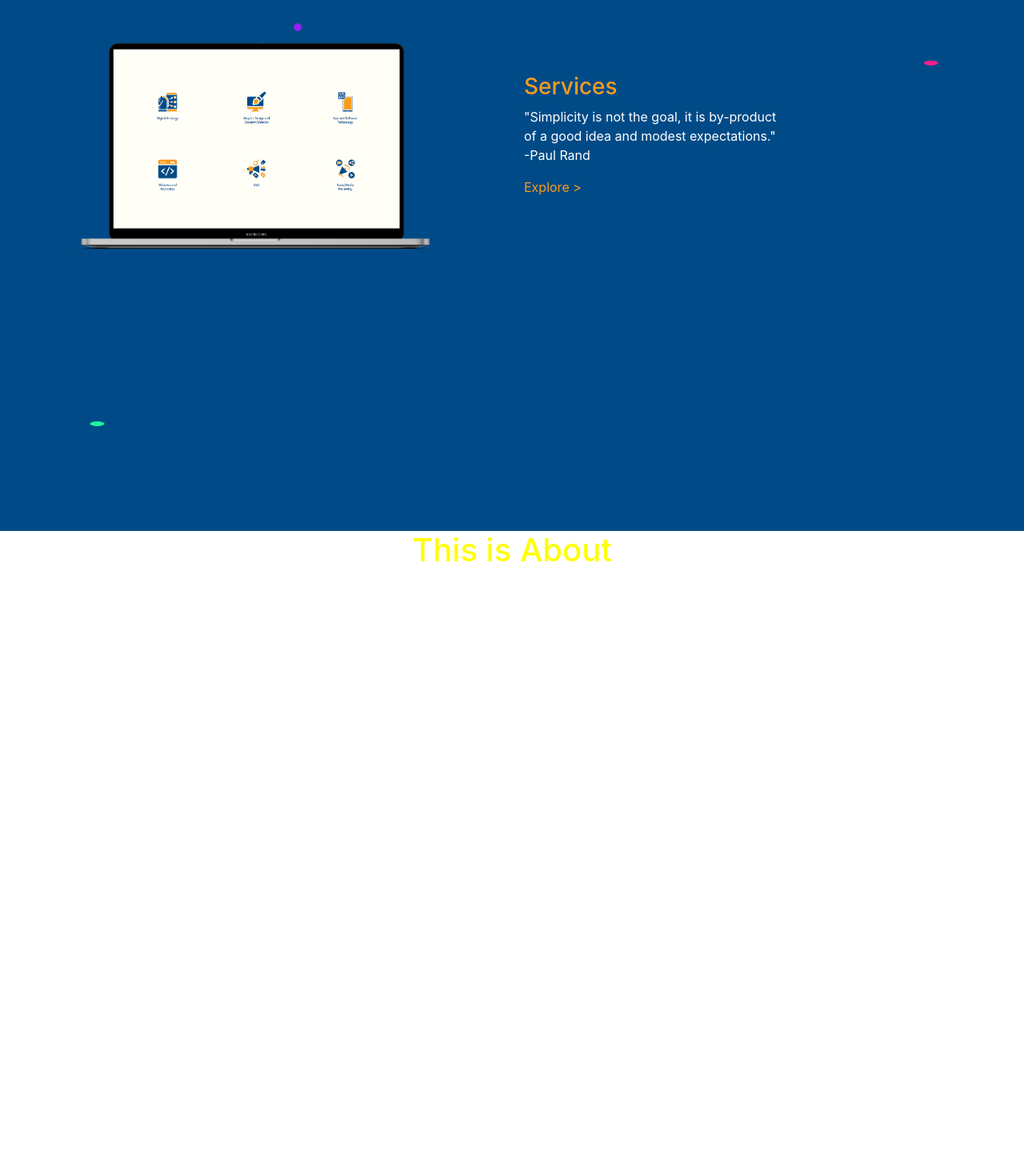
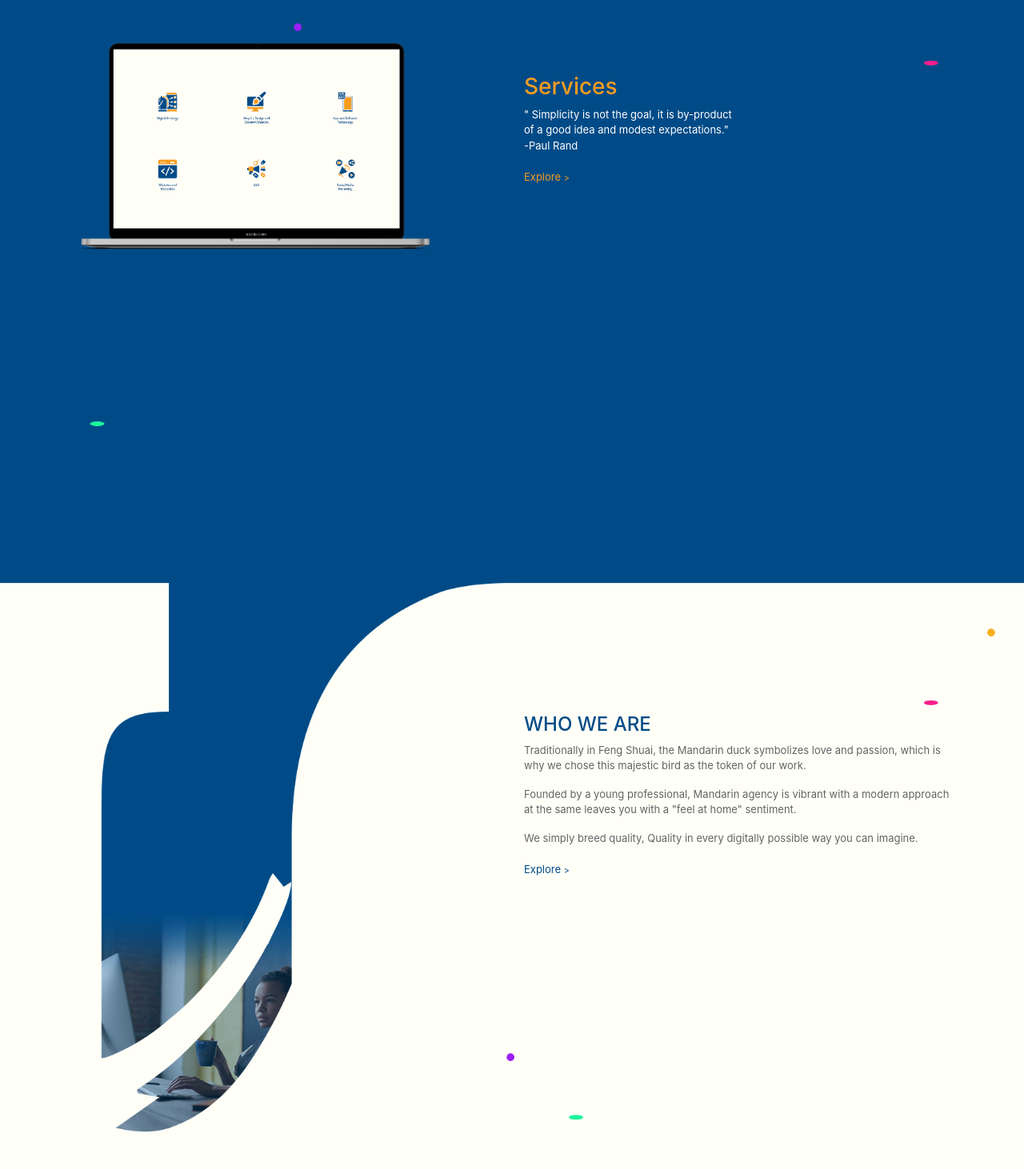
Before and after one commit to T-code1/mandarin-web, a React (Create React App) app: page / in a window 1280 px wide. Shown: the part 1040-2502 px from the top of the page at 80% size. Built offline with nearby package versions, Linux system fonts and the light colour scheme.

Commit message:
added all data in about(who we are)

```diff
--- a/src/App.js
+++ b/src/App.js
@@ -4,11 +4,11 @@ import LandingPage from "./components/landingpage";
 import './App.css';
 import Services from './components/services';
 import Contact from './components/contact';
+import About from './components/about';
 const App = () => {
   return (
     <div>
       <LandingPage />
-      <Explore />
 
     </div>
   )
--- a/src/components/about.css
+++ b/src/components/about.css
@@ -1,4 +1,21 @@
-.about{
-    color:yellow;
-    height: 100vh;
- }
+.about {
+  height: 100vh;
+  background-image: url("../images/03.png");
+  background-size: cover;
+}
+
+h4 {
+  color: #004b87;
+  font-weight: 600;
+}
+span {
+  font-size: smaller;
+}
+.paragraph p {
+  color: #636363;
+  font-size: small;
+}
+.link a {
+  color: #004b87;
+  font-size: small;
+}
--- a/src/components/about.js
+++ b/src/components/about.js
@@ -1,11 +1,48 @@
 import React from 'react';
 import "./about.css"
 const About = props => {
-  const {id} = props
+  const { id } = props
   return (
-    <div className="about" id={id}>
-    <h1 h1 className="about">This is About </h1>;
+    // <div className="container-fluid">
+    <div className="container-fluid about" id={id}>
+
+      <div className="row content">
+
+        <div className="col-sm-6"></div>
+
+        <div className="col-sm-6 title">
+
+          <h4>WHO WE ARE</h4>
+
+          <div className="paragraph">
+
+            <p>Traditionally in Feng Shuai, the Mandarin duck
+              symbolizes love and passion, which is <br />
+              why we chose this majestic bird as the token of our work.
+            </p>
+
+            <p>Founded by a young professional, Mandarin agency is
+              vibrant with a modern approach <br /> at the same
+              leaves you with a "feel at home" sentiment.
+            </p>
+
+            <p>We simply breed quality, Quality in every digitally
+            possible way you can imagine.
+            </p>
+
+          </div>
+
+          <div className="link">
+            <a href="www.divine">Explore <span>></span></a>
+          </div>
+
+        </div>
+
+
+      </div>
+
     </div>
+    // </div>
   )
 }
 
--- a/src/components/contact.css
+++ b/src/components/contact.css
@@ -42,6 +42,7 @@ input[type="email"] {
   width: 40%;
   padding: 30px 0px 30px;
 }
+
 form {
   margin: 1em;
   padding: 4%;
--- a/src/components/services.css
+++ b/src/components/services.css
@@ -15,11 +15,12 @@ h3 {
 
 p {
   color: #ffff;
-  font-size: medium;
+  font-size: small;
 }
 
 #pexplore {
   color: #f89c1e;
+  font-size: small;
 }
 
 .title {
--- a/src/components/services.js
+++ b/src/components/services.js
@@ -8,17 +8,17 @@ const Services = props => {
 
       <div className="row content">
 
-        <div className="col-sm image">
+        <div className="col-sm-6 image">
           <img className="image" src={require("../images/MacBook Pro 16.png")} alt="MacBook Pro 16" />
         </div>
 
-        <div className="col-sm title">
+        <div className="col-sm-6 title">
           <h3>Services</h3>
-          <p>"Simplicity is not the goal, it is by-product<br />
+          <p>" Simplicity is not the goal, it is by-product<br />
             of a good idea and modest expectations."<br />
             -Paul Rand
             </p>
-          <a href="www.divine" id="pexplore">Explore ></a>
+          <a href="www.divine" id="pexplore">Explore <span>></span> </a>
         </div>
 
       </div>
```
